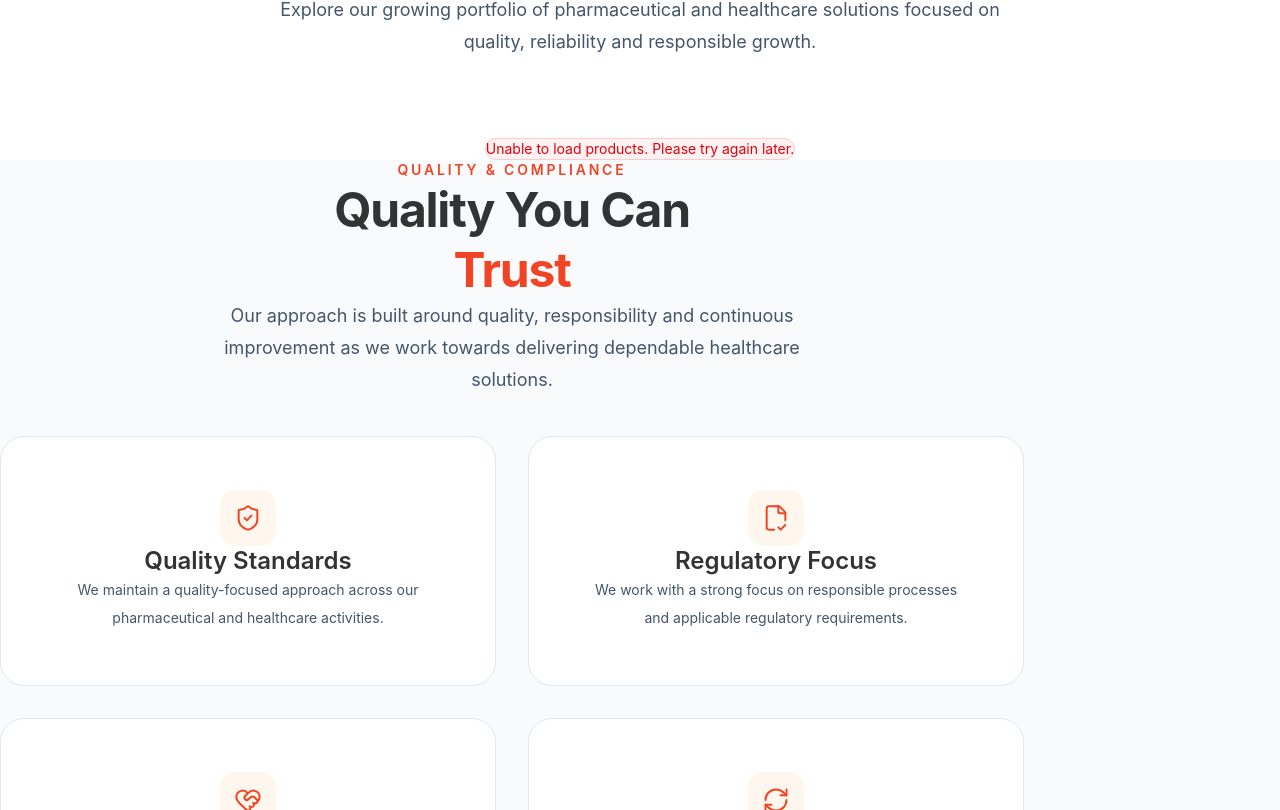
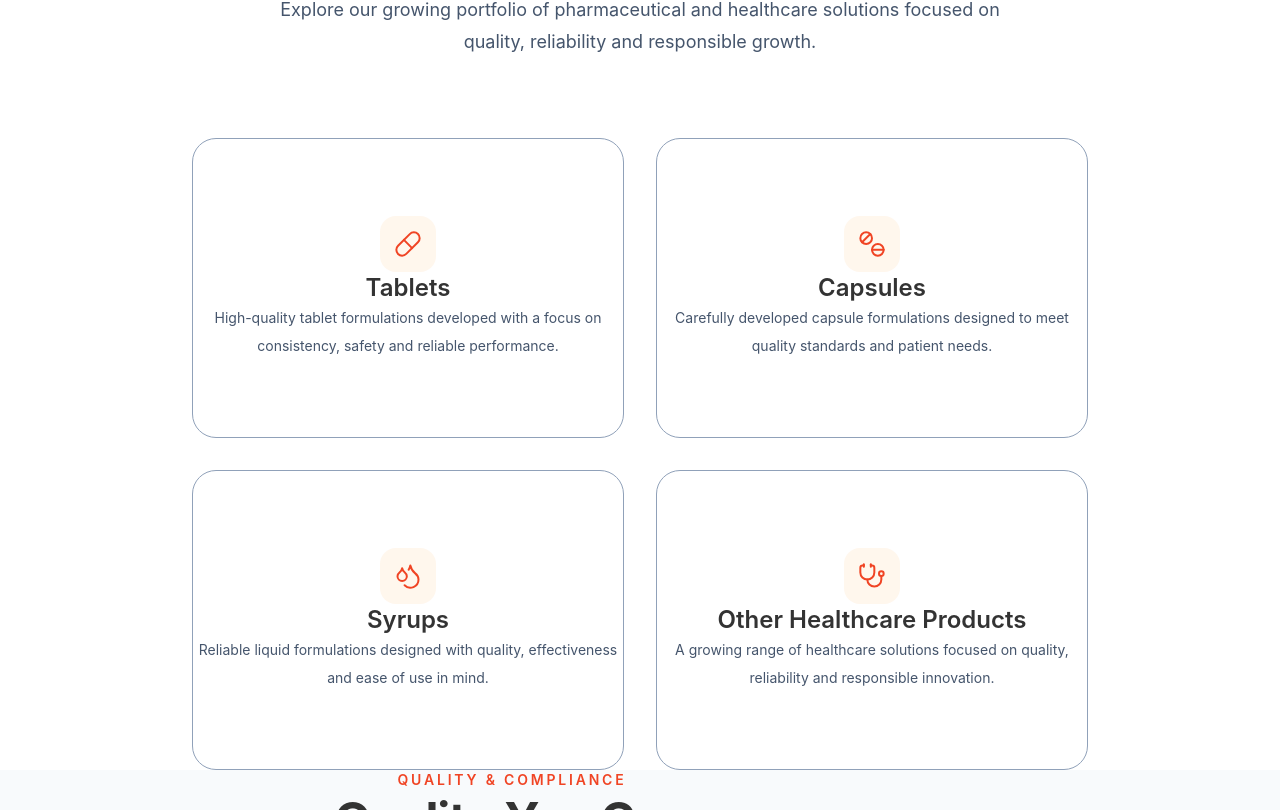
Before and after one commit to Anmolshri0407/MabDrug, a React (Vite) app in the folder Frontend-pharma/: page / in a window 1280 px wide. Shown: the part 2310-3120 px from the top of the page. Built offline with nearby package versions, Linux system fonts and the light colour scheme; no server answers.

Commit message:
make products section static

```diff
--- a/Frontend-pharma/src/sections/ProductsPreview.jsx
+++ b/Frontend-pharma/src/sections/ProductsPreview.jsx
@@ -1,5 +1,3 @@
-
-import { useEffect, useState } from "react";
 
 import {
   Pill,
@@ -10,69 +8,42 @@ import {
 
 
 // =========================================================
-// ICON MAPPING
+// STATIC PRODUCT DATA
 // =========================================================
 
-const iconMap = {
-  Tablets: Pill,
-  Capsules: Tablets,
-  Syrups: Droplets,
-  "Other Healthcare Products": Stethoscope,
-};
+const products = [
+  {
+    id: 1,
+    title: "Tablets",
+    description:
+      "High-quality tablet formulations developed with a focus on consistency, safety and reliable performance.",
+    icon: Pill,
+  },
+  {
+    id: 2,
+    title: "Capsules",
+    description:
+      "Carefully developed capsule formulations designed to meet quality standards and patient needs.",
+    icon: Tablets,
+  },
+  {
+    id: 3,
+    title: "Syrups",
+    description:
+      "Reliable liquid formulations designed with quality, effectiveness and ease of use in mind.",
+    icon: Droplets,
+  },
+  {
+    id: 4,
+    title: "Other Healthcare Products",
+    description:
+      "A growing range of healthcare solutions focused on quality, reliability and responsible innovation.",
+    icon: Stethoscope,
+  },
+];
 
 
 function ProductPreview() {
-
-  const [categories, setCategories] = useState([]);
-  const [loading, setLoading] = useState(true);
-  const [error, setError] = useState("");
-
-
-  // =========================================================
-  // FETCH PRODUCT CATEGORIES FROM DJANGO API
-  // =========================================================
-
-  useEffect(() => {
-
-    const fetchProducts = async () => {
-
-      try {
-
-        setLoading(true);
-        setError("");
-
-        const response = await fetch(
-          "https://mabdrug-production.up.railway.app/api/categories/"
-        );
-
-        if (!response.ok) {
-          throw new Error("Failed to fetch product categories.");
-        }
-
-        const data = await response.json();
-
-        setCategories(data);
-
-      } catch (error) {
-
-        console.error("Product Category API Error:", error);
-
-        setError(
-          "Unable to load products. Please try again later."
-        );
-
-      } finally {
-
-        setLoading(false);
-
-      }
-    };
-
-
-    fetchProducts();
-
-  }, []);
-
 
   return (
     <section
@@ -117,49 +88,19 @@ function ProductPreview() {
 
 
         {/* ================================================== */}
-        {/* LOADING */}
-        {/* ================================================== */}
-
-        {loading && (
-          <div className="py-10 text-sm text-slate-500">
-            Loading products...
-          </div>
-        )}
-
-
-        {/* ================================================== */}
-        {/* ERROR */}
-        {/* ================================================== */}
-
-        {!loading && error && (
-          <div className="rounded-xl border border-red-200 bg-red-50 px-6 py-4">
-
-            <p className="text-sm text-red-600">
-              {error}
-            </p>
-
-          </div>
-        )}
-
-
-        {/* ================================================== */}
         {/* PRODUCT CATEGORY CARDS */}
         {/* ================================================== */}
 
-        {!loading && !error && categories.length > 0 && (
-
         <div className="grid w-full grid-cols-1 gap-8 sm:grid-cols-2">
 
-            {categories.map((category) => {
+          {products.map((product) => {
 
-              const Icon =
-                iconMap[category.title] || Pill;
-
+            const Icon = product.icon;
 
             return (
 
               <div
-                  key={category.id}
+                key={product.id}
                 className="
                   group
                   flex
@@ -221,7 +162,7 @@ function ProductPreview() {
                     text-[#333333]
                   "
                 >
-                    {category.title}
+                  {product.title}
                 </h3>
 
 
@@ -238,7 +179,7 @@ function ProductPreview() {
                     text-slate-600
                   "
                 >
-                    {category.description}
+                  {product.description}
                 </p>
 
               </div>
@@ -249,29 +190,11 @@ function ProductPreview() {
 
         </div>
 
-        )}
-
-
-        {/* ================================================== */}
-        {/* NO PRODUCTS */}
-        {/* ================================================== */}
-
-        {!loading && !error && categories.length === 0 && (
-
-          <div className="py-10">
-
-            <p className="text-sm text-slate-500">
-              No products available at the moment.
-            </p>
-
-          </div>
-
-        )}
-
       </div>
 
     </section>
   );
 }
 
+
 export default ProductPreview;
```
Lines whose indentation alone changed are shown as unchanged.
